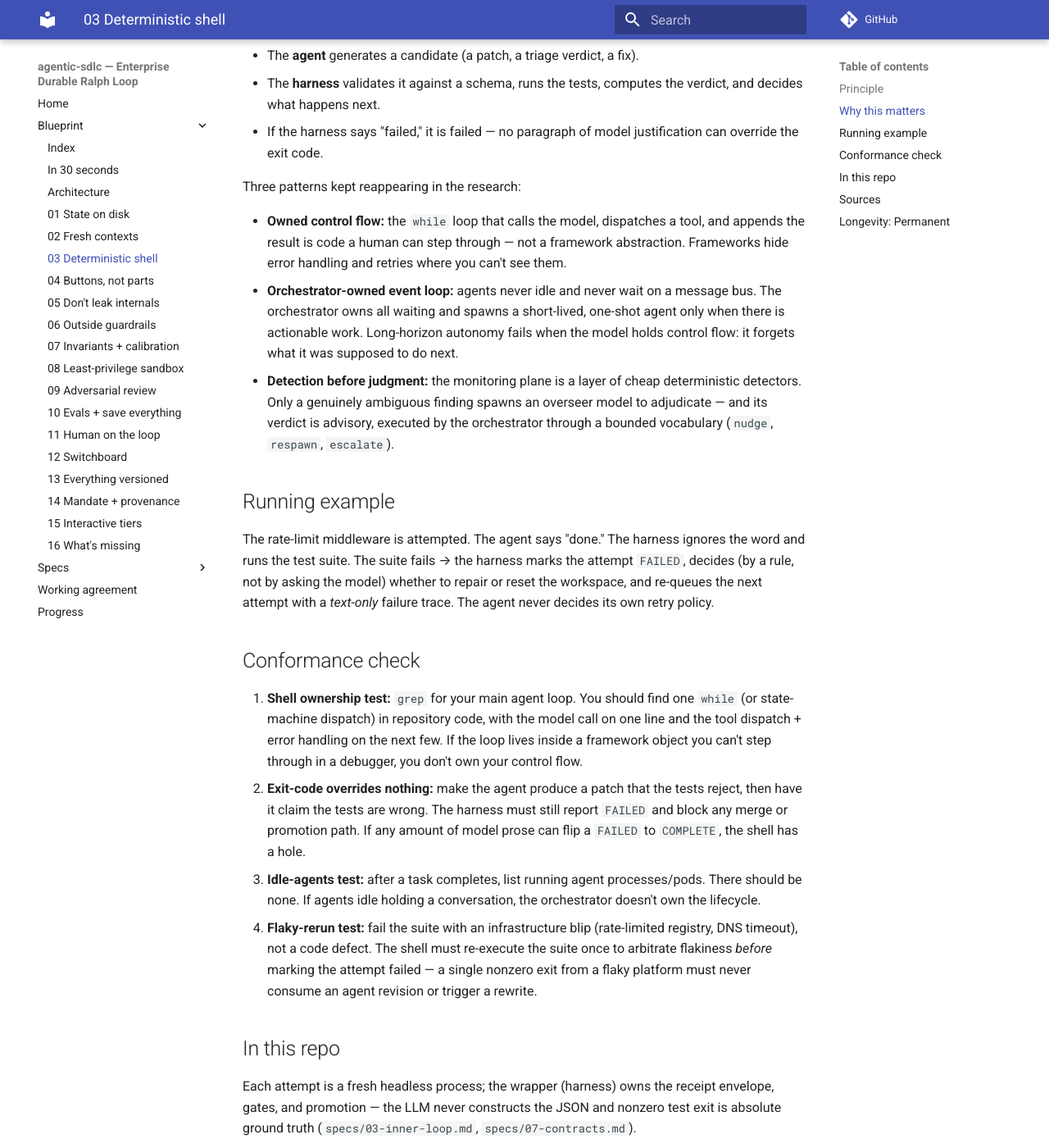
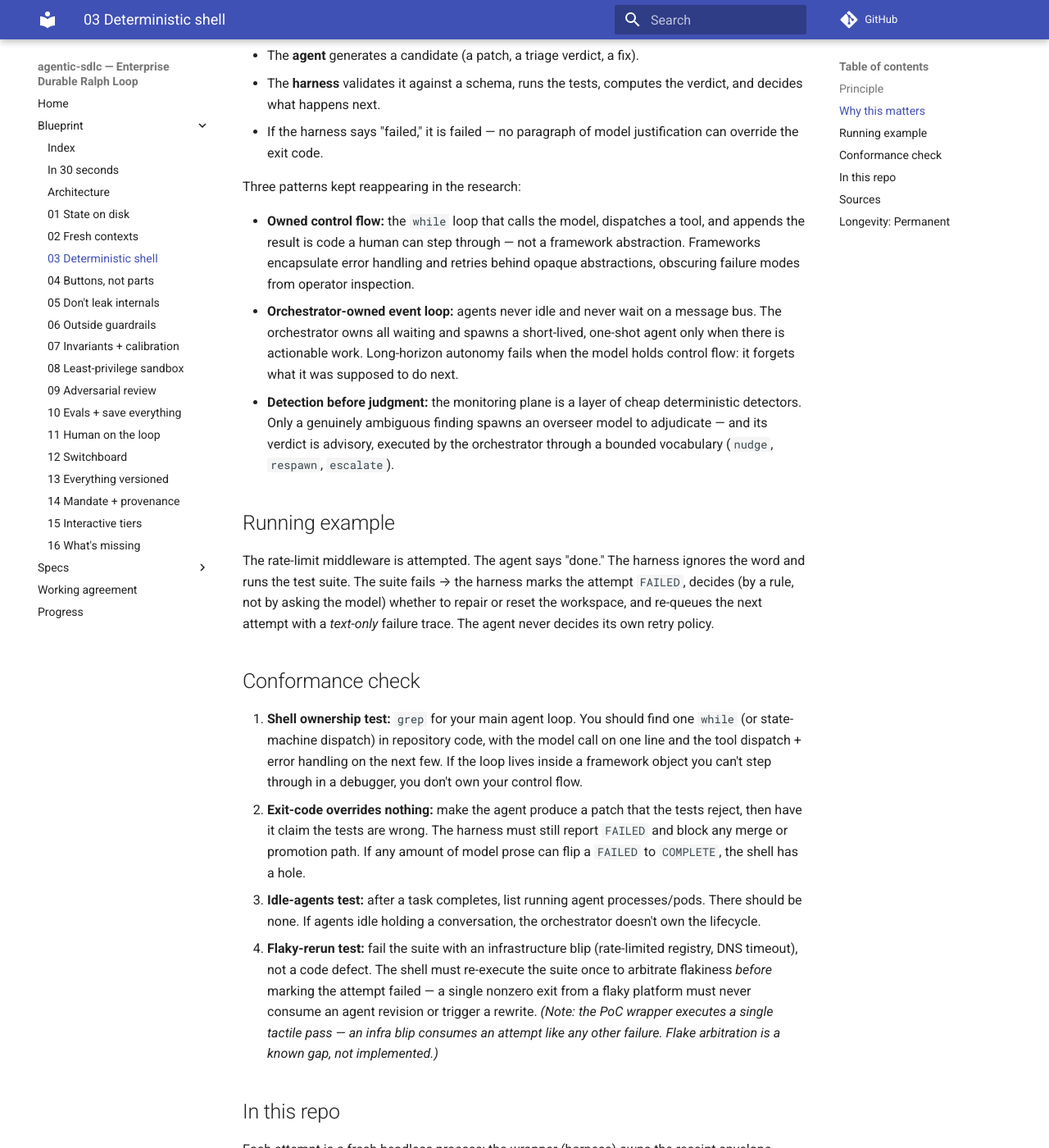
Before and after one commit to johwes/agentic-sdlc, an MkDocs documentation site: the page built from docs/blueprint/03-deterministic-shell.md, in a window 1280 px wide and 1400 px high, scrolled down 503 px. Shown: the whole window at 82% size. Built offline with MkDocs 1.6.1 and Material for MkDocs 9.7.7, drawn with Linux system fonts in a browser that asks for light colours; comment, search, counter and statistics services are not loaded.

Commit message:
docs(blueprint): apply factor-03 review (flake-gap note, egg anchors, polish)

```diff
--- a/docs/blueprint/03-deterministic-shell.md
+++ b/docs/blueprint/03-deterministic-shell.md
@@ -14,7 +14,7 @@
 
 Three patterns kept reappearing in the research:
 
-- **Owned control flow:** the `while` loop that calls the model, dispatches a tool, and appends the result is code a human can step through — not a framework abstraction. Frameworks hide error handling and retries where you can't see them.
+- **Owned control flow:** the `while` loop that calls the model, dispatches a tool, and appends the result is code a human can step through — not a framework abstraction. Frameworks encapsulate error handling and retries behind opaque abstractions, obscuring failure modes from operator inspection.
 - **Orchestrator-owned event loop:** agents never idle and never wait on a message bus. The orchestrator owns all waiting and spawns a short-lived, one-shot agent only when there is actionable work. Long-horizon autonomy fails when the model holds control flow: it forgets what it was supposed to do next.
 - **Detection before judgment:** the monitoring plane is a layer of cheap deterministic detectors. Only a genuinely ambiguous finding spawns an overseer model to adjudicate — and its verdict is advisory, executed by the orchestrator through a bounded vocabulary (`nudge`, `respawn`, `escalate`).
 
@@ -27,16 +27,16 @@
 1. **Shell ownership test:** `grep` for your main agent loop. You should find one `while` (or state-machine dispatch) in repository code, with the model call on one line and the tool dispatch + error handling on the next few. If the loop lives inside a framework object you can't step through in a debugger, you don't own your control flow.
 2. **Exit-code overrides nothing:** make the agent produce a patch that the tests reject, then have it claim the tests are wrong. The harness must still report `FAILED` and block any merge or promotion path. If any amount of model prose can flip a `FAILED` to `COMPLETE`, the shell has a hole.
 3. **Idle-agents test:** after a task completes, list running agent processes/pods. There should be none. If agents idle holding a conversation, the orchestrator doesn't own the lifecycle.
-4. **Flaky-rerun test:** fail the suite with an infrastructure blip (rate-limited registry, DNS timeout), not a code defect. The shell must re-execute the suite once to arbitrate flakiness *before* marking the attempt failed — a single nonzero exit from a flaky platform must never consume an agent revision or trigger a rewrite.
+4. **Flaky-rerun test:** fail the suite with an infrastructure blip (rate-limited registry, DNS timeout), not a code defect. The shell must re-execute the suite once to arbitrate flakiness *before* marking the attempt failed — a single nonzero exit from a flaky platform must never consume an agent revision or trigger a rewrite. *(Note: the PoC wrapper executes a single tactile pass — an infra blip consumes an attempt like any other failure. Flake arbitration is a known gap, not implemented.)*
 
 ## In this repo
 
-Each attempt is a fresh headless process; the wrapper (harness) owns the receipt envelope, gates, and promotion — the LLM never constructs the JSON and nonzero test exit is absolute ground truth (`specs/03-inner-loop.md`, `specs/07-contracts.md`).
+Each attempt is a fresh headless process; the wrapper (harness) owns the receipt envelope, gates, and promotion — the LLM never constructs the JSON and nonzero test exit is absolute ground truth (`specs/03-inner-loop.md`, `specs/07-contracts.md`, `harness/wrapper.py`).
 
 ## Sources
 
 - Forrester/Greene — [The pattern that kept appearing is a state machine](https://dev.to/jessica_jason/engineering-for-non-deterministic-coworkers-p0j#looking-back) + [If CI depends on it, code must execute it](https://dev.to/jessica_jason/engineering-for-non-deterministic-coworkers-p0j#avoid-generic-mcp-use-helper-scripts)
-- egg — [Orchestrator-owned event loop](https://github.com/jwbron/egg) / [Deterministic health detection, on-demand adjudication](https://github.com/jwbron/egg) ("everything mechanical belongs to deterministic code")
+- egg — [Orchestrator-owned event loop](https://github.com/jwbron/egg#3-mechanics-live-in-code-judgment-lives-in-models) / [Deterministic health detection, on-demand adjudication](https://github.com/jwbron/egg#3-mechanics-live-in-code-judgment-lives-in-models) ("everything mechanical belongs to deterministic code")
 - HumanLayer 12-Factor — [Factor 8: Own your control flow](https://github.com/humanlayer/12-factor-agents)
 - InfoQ — [Nondeterministic reasoning vs. deterministic state](https://www.infoq.com/articles/prompts-to-production-playbook-for-agentic-development/) (capability-matrix framing: LLM reasoning only where alternative interpretations are possible)
 - arXiv A-SDLC — [Governance and Safety as the least mature layer](https://arxiv.org/abs/2604.26275) (L5 governance as the bottleneck)
```
